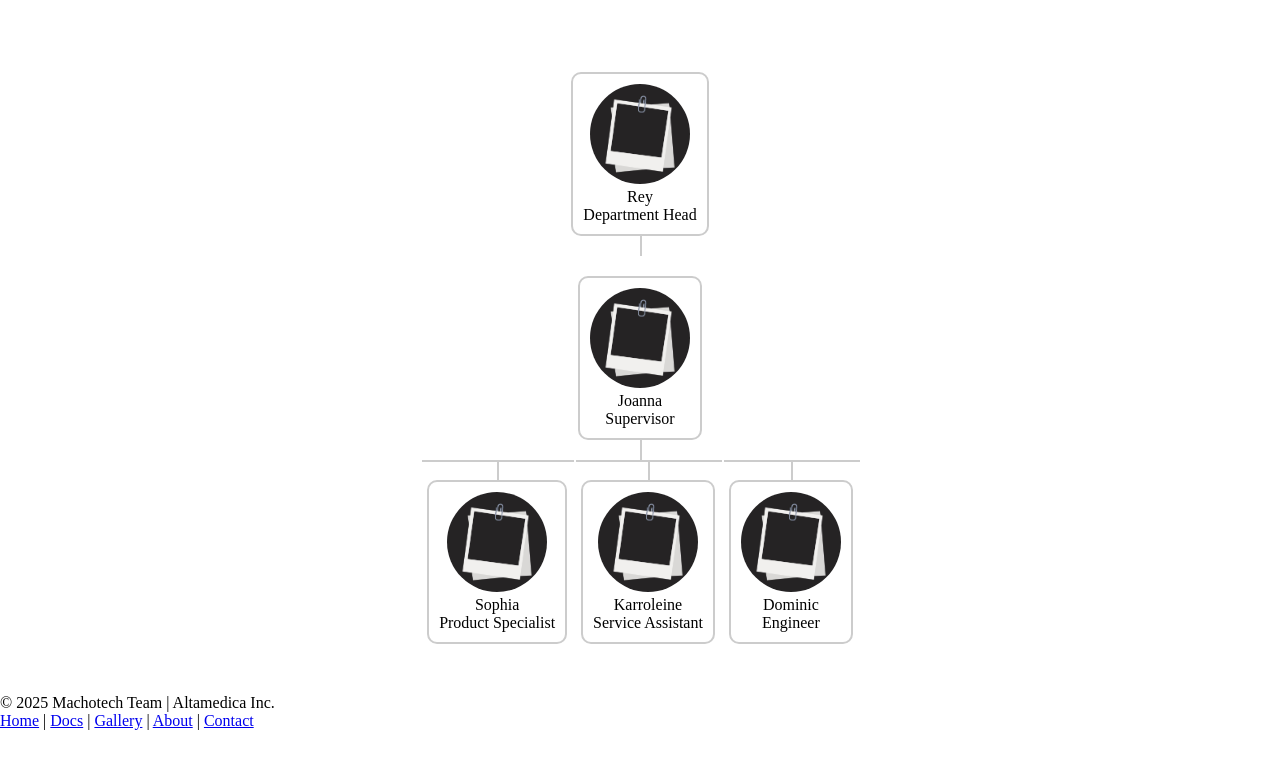
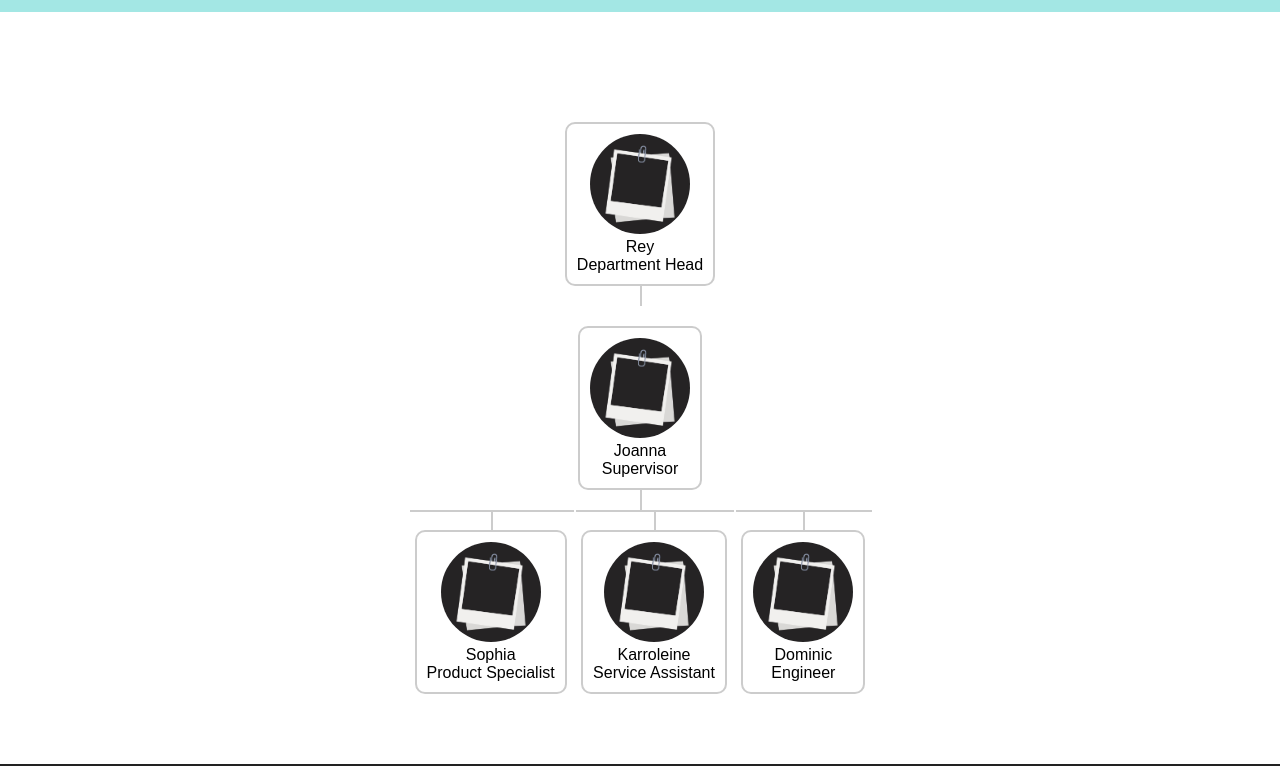
Before and after one commit to machotek/machotek.github.io, a plain HTML site: page about.html in a window 1280 px wide. Shown: the part 211-977 px from the top of the page. Before the commit the page ends 941 px from the top, so only its background shows below. Drawn offline with Linux system fonts and the light colour scheme.

Commit message:
Update about.html

```diff
--- a/about.html
+++ b/about.html
@@ -3,7 +3,8 @@
 <head>
   <meta charset="UTF-8">
   <title>About Us | Machotech</title>
-  <link rel="stylesheet" href="css/orgchart.css">
+  <link rel="stylesheet" href="css/style.css"> <!-- Header/Footer & general styles -->
+  <link rel="stylesheet" href="css/orgchart.css"> <!-- Org chart styles -->
   <script src="js/main.js" defer></script> <!-- Handles header/footer -->
   <script src="js/orgchart.js" defer></script> <!-- Optional orgchart JS -->
 </head>
```
